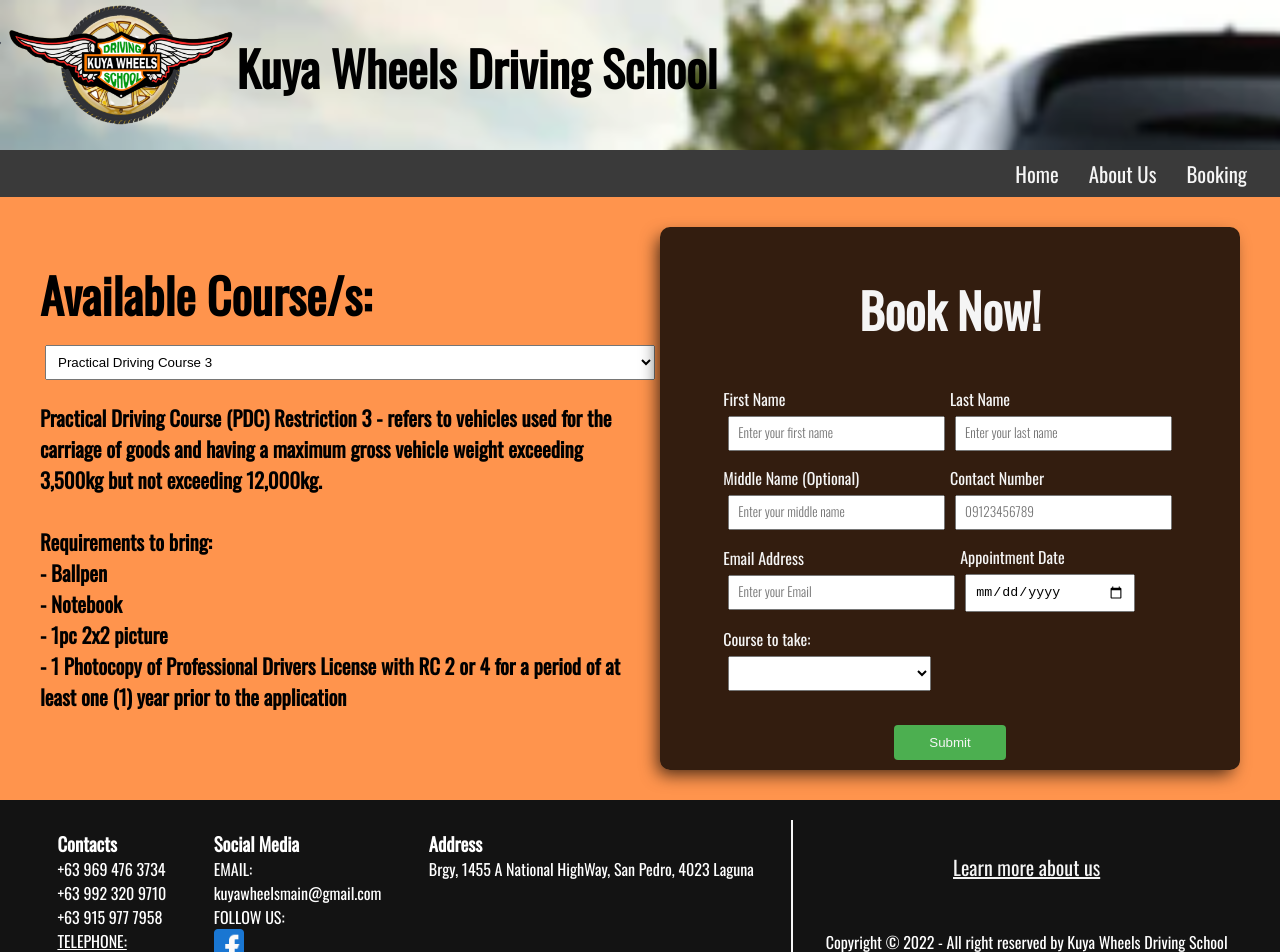
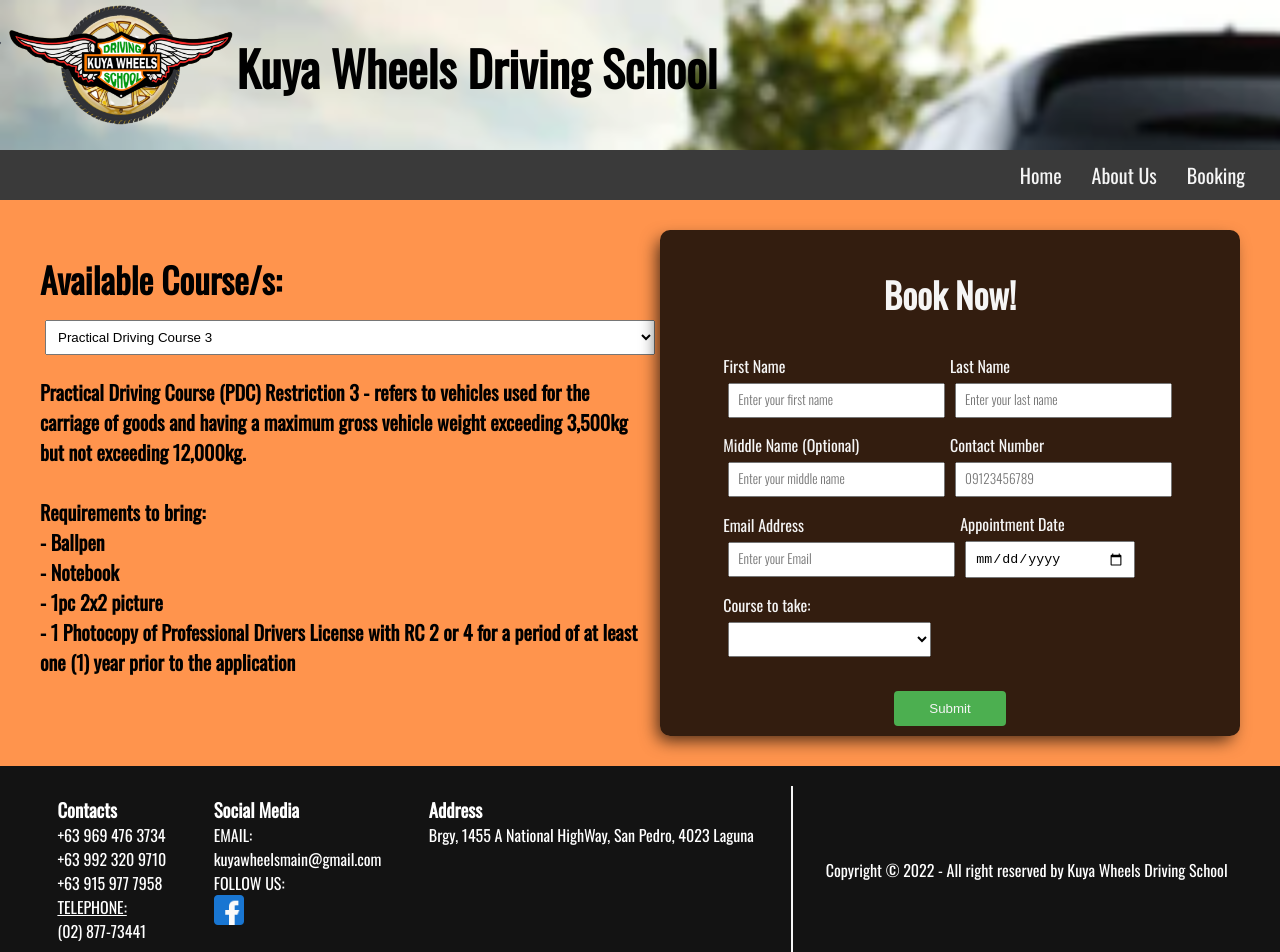
Before and after one commit to dongumayagay/kuya-wheels, a SvelteKit app: page /book in a window 1280 px wide. Shown: the top 952 px of the page. Built offline with nearby package versions, Linux system fonts and the light colour scheme.

Commit message:
removed comments and em text size format

```diff
--- a/src/routes/(admin-side)/+layout.svelte
+++ b/src/routes/(admin-side)/+layout.svelte
@@ -38,7 +38,6 @@
         display: flex;
         flex-direction: column;
         align-items: stretch;
-        /* background-color: #ff8533; */
         background-color:  #ff944d;
     }
 </style>
--- a/src/routes/(customer-side)/Footer.svelte
+++ b/src/routes/(customer-side)/Footer.svelte
@@ -1,10 +1,5 @@
 
 <footer>
-    <!-- <div>
-        <h1>
-            Click "Booking" to book an appointment for your chosen course now!
-        </h1>
-    </div> -->
     <div class="footerContact">
 		<h3>Contacts</h3>
         <p>+63 969 476 3734<br>+63 992 320 9710<br>+63 915 977 7958</p>
@@ -27,8 +22,7 @@
 	</div>
     <hr>
     <div style="text-align: center;padding:5px 5px 5px 5px;display: flex;flex-direction: column;justify-content: space-evenly;">
-        <a href="/aboutus" style="font-size: 20px;color:whitesmoke;">Learn more about us</a>
-        <p style="margin-top:20px;">Copyright © 2022 - All right reserved by Kuya Wheels Driving School</p>
+        <p>Copyright © 2022 - All right reserved by Kuya Wheels Driving School</p>
     </div>
 </footer>
 
--- a/src/routes/(customer-side)/Header.svelte
+++ b/src/routes/(customer-side)/Header.svelte
@@ -1,7 +1,6 @@
 <div>
     <img src="/KWDSicon.png" alt="Kuya Wheels Driving School Icon" id="logo">
     <h1>Kuya Wheels Driving School</h1>
-    <!-- <img src="/lto.png" alt="LTO logo" id="lto"> -->
 </div>
 
 <style>
@@ -14,27 +13,9 @@
         display: flex;
     }
     #logo{
-        /* margin: 10px;
-        margin-left: 0; */
         height: 90%;
-        /* height: 25%; */
     }
-    /* #lto{
-        margin: 10px;
-        margin-left: 50px;
-        height: 70%;
-    } */
     h1{
-        font-size: 3em;
+        font-size: 48px;
     }
-/*     // experminted media query
-    @media screen and (max-width: 500px) {
-        img{
-            height: 50%;
-        }
-        h1{
-            font-size: 1em;
-
-        }
-    } */
 </style>
--- a/src/routes/(customer-side)/Navbar.svelte
+++ b/src/routes/(customer-side)/Navbar.svelte
@@ -13,16 +13,14 @@
 		display: flex;
 		flex-wrap: wrap;
 		justify-content: flex-end;
-		padding: 0.5em;
+		padding: 10px;
 
 	}
 	.link-container{
 		margin-right: 10px;
 		display: flex;
 		flex-direction: flex-end;
-		font-size: 1.3em;
-		/*font-family: fantasy; */
-		/* margin-right: 1.5em; */
+		font-size: 20px
 	}
 	a{
 		color: whitesmoke;
--- a/src/routes/(customer-side)/book/+page.svelte
+++ b/src/routes/(customer-side)/book/+page.svelte
@@ -152,11 +152,6 @@
 		</div>
 		<br>
 		<button disabled={btnDisable}>Submit</button>
-		<!-- {#if showOtpInput === false}
-			<button disabled={btnDisable}>Submit</button>
-		{/if} -->
-
-		<!-- <button>Submit</button> -->
 	</div>
 </form>
 {#if btnDisable === true}
@@ -184,10 +179,10 @@
 
 	}
 	h1{
-		font-size: 3em;
+		font-size: 35px;
 	}
 	h2{
-		font-size: 1.3em;
+		font-size: 20px;
 	}
 	.courses{
 		width: 50%;
--- a/src/routes/(customer-side)/book/[booking_id]/+page.svelte
+++ b/src/routes/(customer-side)/book/[booking_id]/+page.svelte
@@ -62,10 +62,6 @@
 
 </script>
 
-<!-- <pre>
-    {JSON.stringify(data.booking, null, 2)}
-    {data.booking.firstname}
-</pre> -->
 <main id=statusForm>
     <h1>Appointment Status</h1>
     <div class="row">
```
Also changed, not shown: src/routes/(customer-side)/+layout.svelte (+1 -13 lines), src/routes/(customer-side)/+page.svelte (+0 -11 lines), src/routes/(customer-side)/aboutus/+page.svelte (+0 -8 lines).
